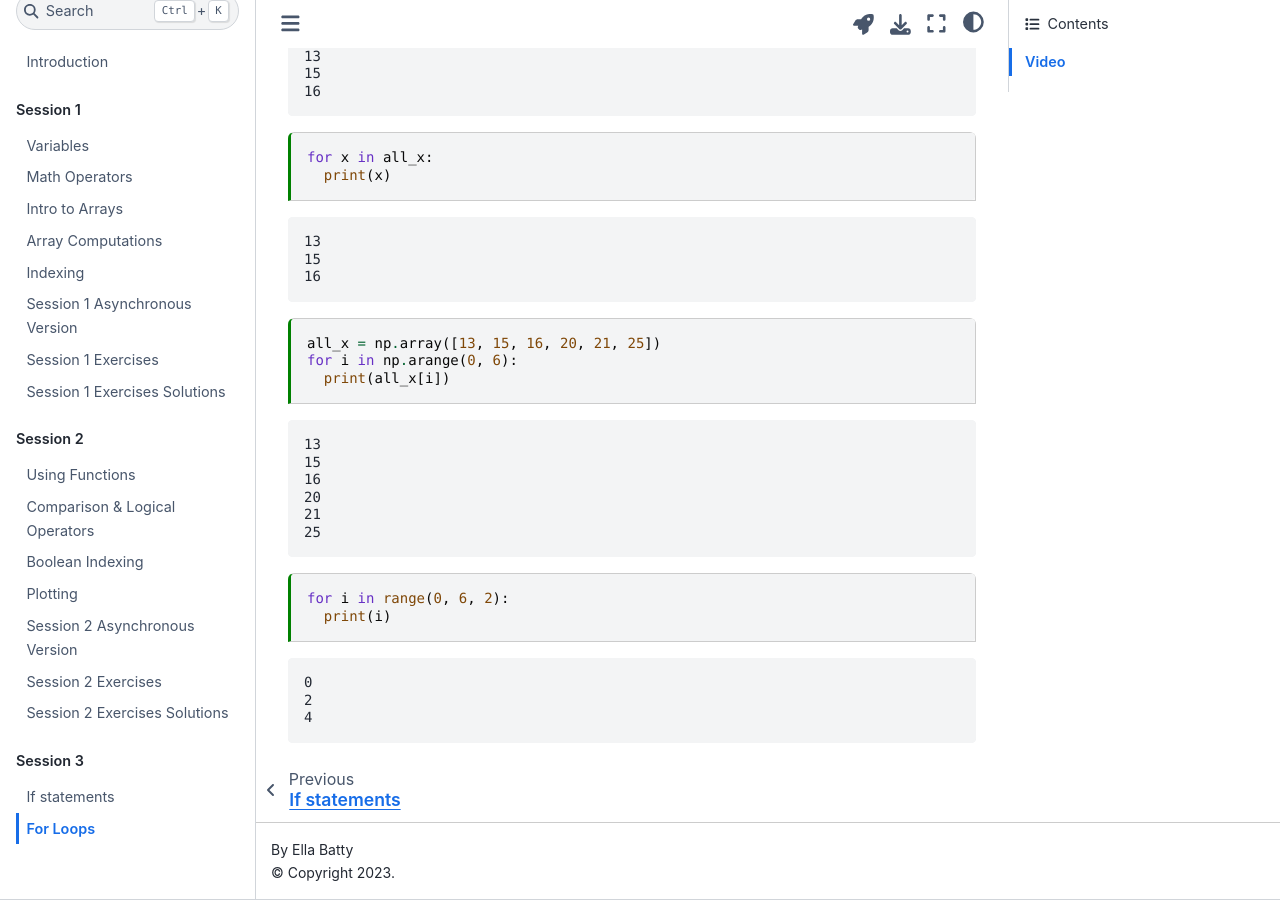
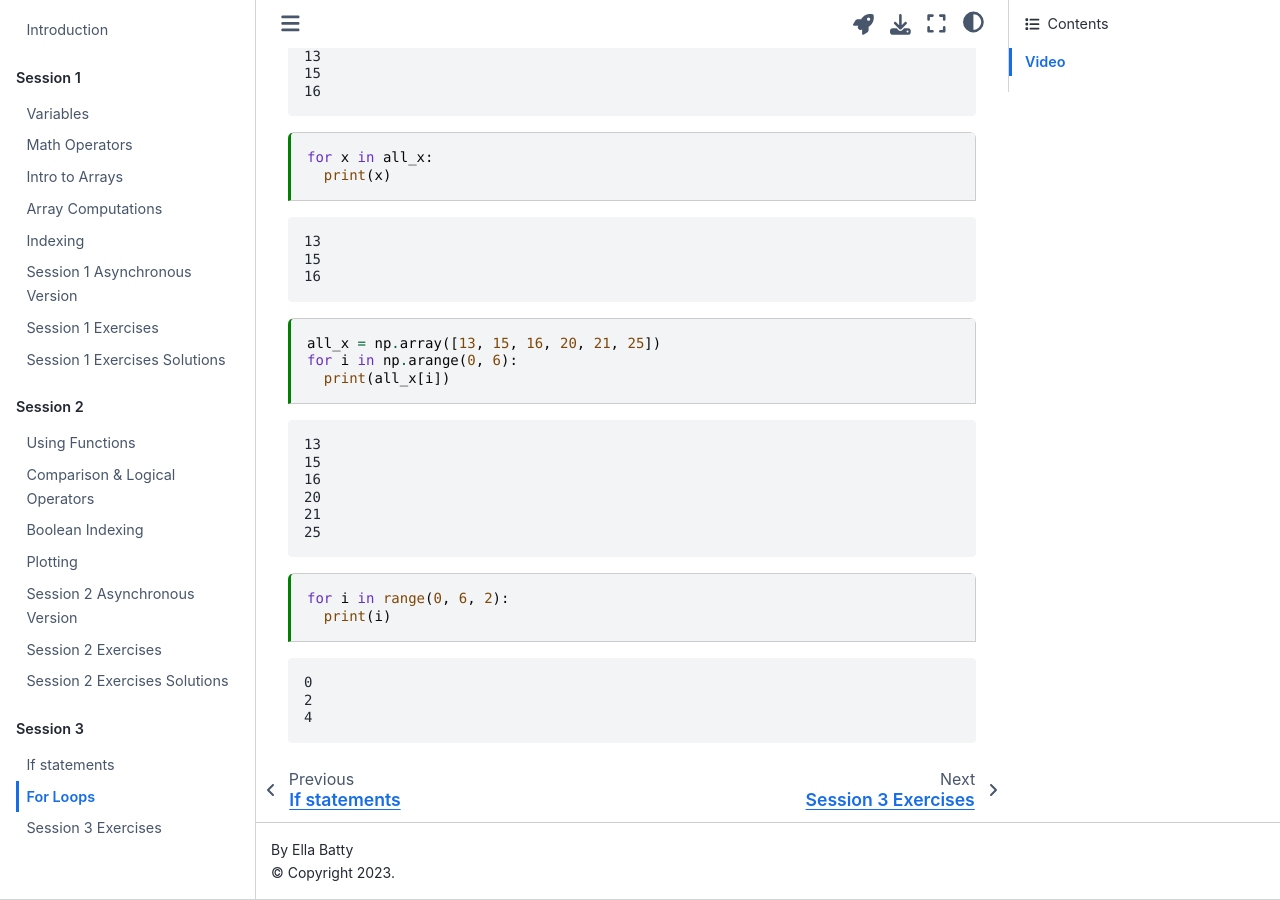
Before and after one commit to ebatty/CodingBootcamp, a Jupyter Book: the page built from content/ForLoops.ipynb, in a window 1280 px wide and 900 px high, scrolled down 1415 px. Built offline with Jupyter Book 1.0.4 settings and Sphinx 7.4.7 and the Sphinx Book theme 1.1.4, drawn with Linux system fonts in a browser that asks for light colours; some of the changed lines change nothing that is shown.

Commit message:
Update _toc.yml

```diff
--- a/_toc.yml
+++ b/_toc.yml
@@ -24,4 +24,4 @@ parts:
     chapters:
     - file: content/IfStatements.ipynb
     - file: content/ForLoops.ipynb
-    # - file: content/Session3_Exercises.ipynb
+    - file: content/Session3_Exercises.ipynb
```
